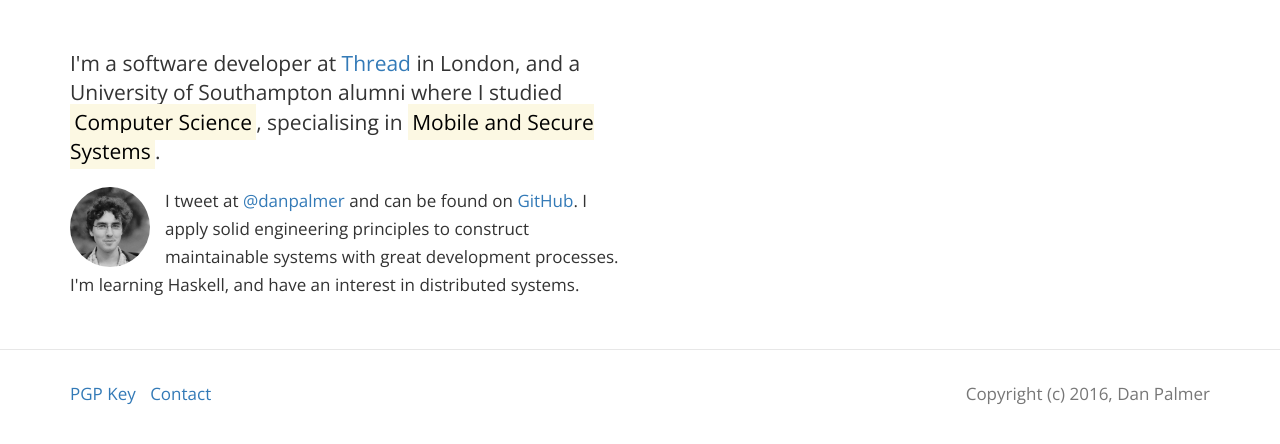
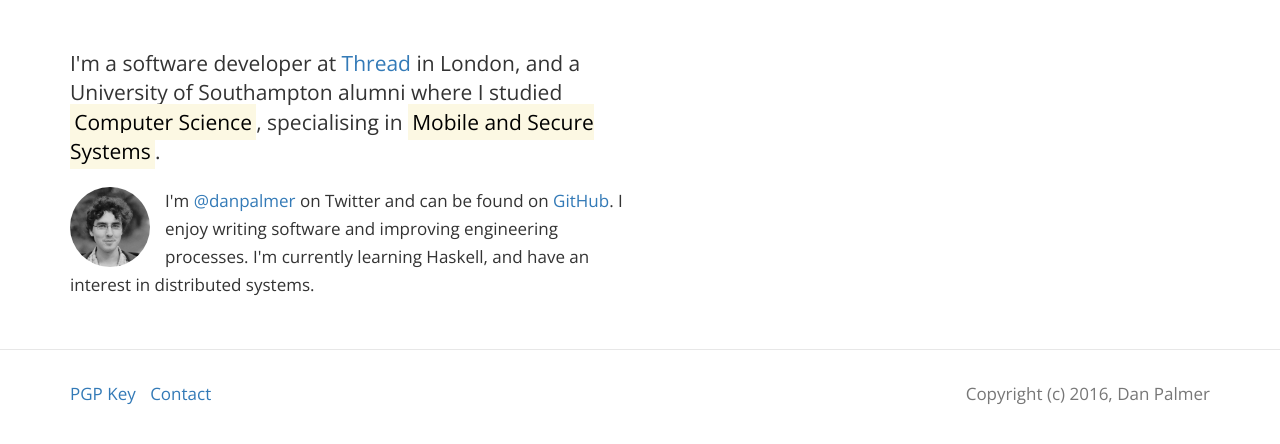
Before and after one commit to danpalmer/danpalmer, a Django app: page / in a window 1280 px wide. Shown: the part 51-495 px from the top of the page. Run offline with Django 3.2, Linux system fonts and the light colour scheme; data that the repository does not hold is empty; some libraries are stand-ins or nearby versions.

Commit message:
Better, less obnoxious

```diff
--- a/templates/home/view.html
+++ b/templates/home/view.html
@@ -10,7 +10,7 @@
 			</p>
 			<img src="{% static "images/avatar.png" %}" alt="Dan Palmer" class="avatar">
 			<p>
-				I tweet at <a href="https://twitter.com/danpalmer">@danpalmer</a> and can be found on <a href="https://github.com/danpalmer">GitHub</a>. I apply solid engineering principles to construct maintainable systems with great development processes. I'm learning Haskell, and have an interest in distributed systems.
+				I'm <a href="https://twitter.com/danpalmer">@danpalmer</a> on Twitter and can be found on <a href="https://github.com/danpalmer">GitHub</a>. I enjoy writing software and improving engineering processes. I'm currently learning Haskell, and have an interest in distributed systems.
 			</p>
 		</div>
 		<div class="col-md-6 col-sm-12">
```
